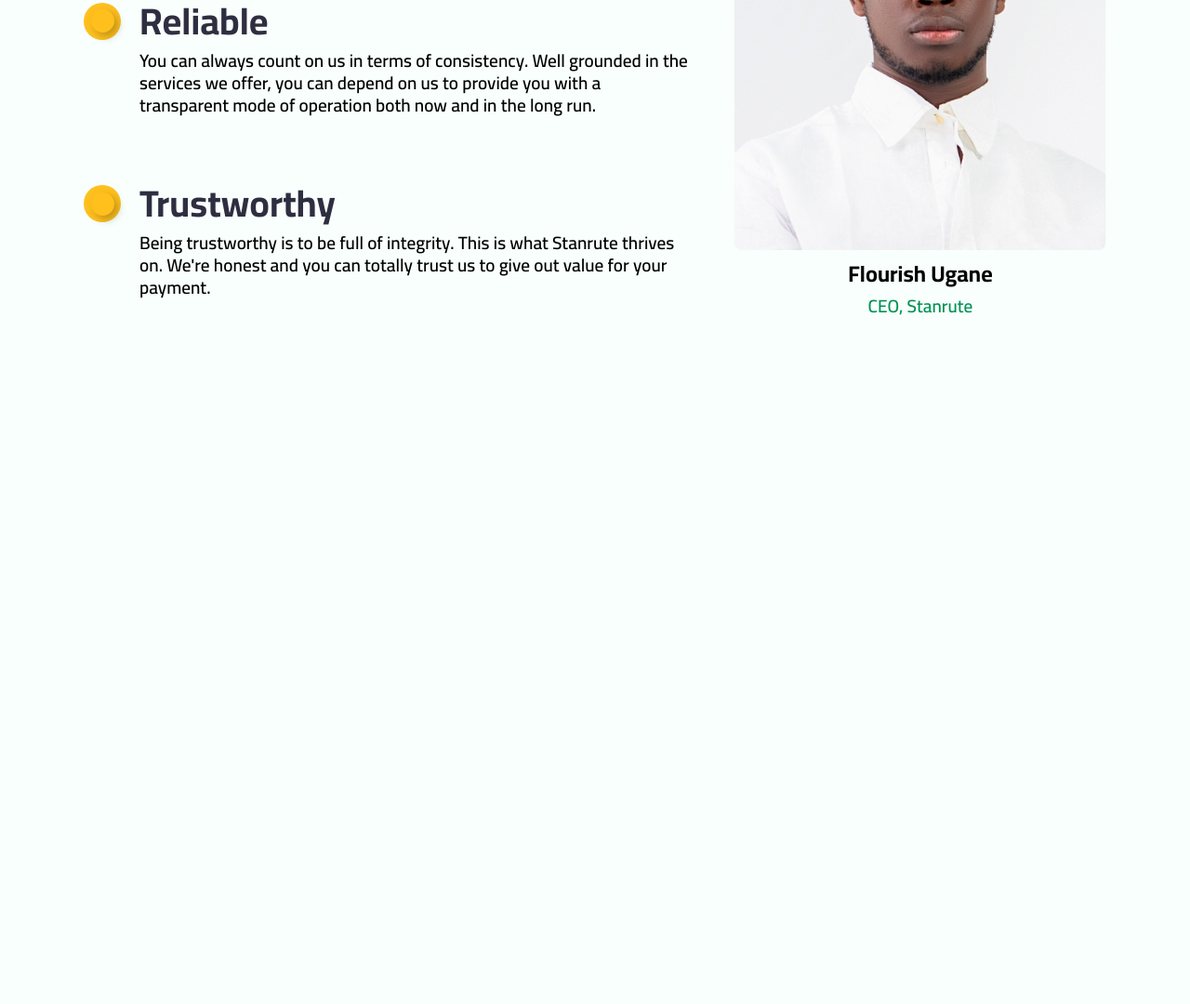
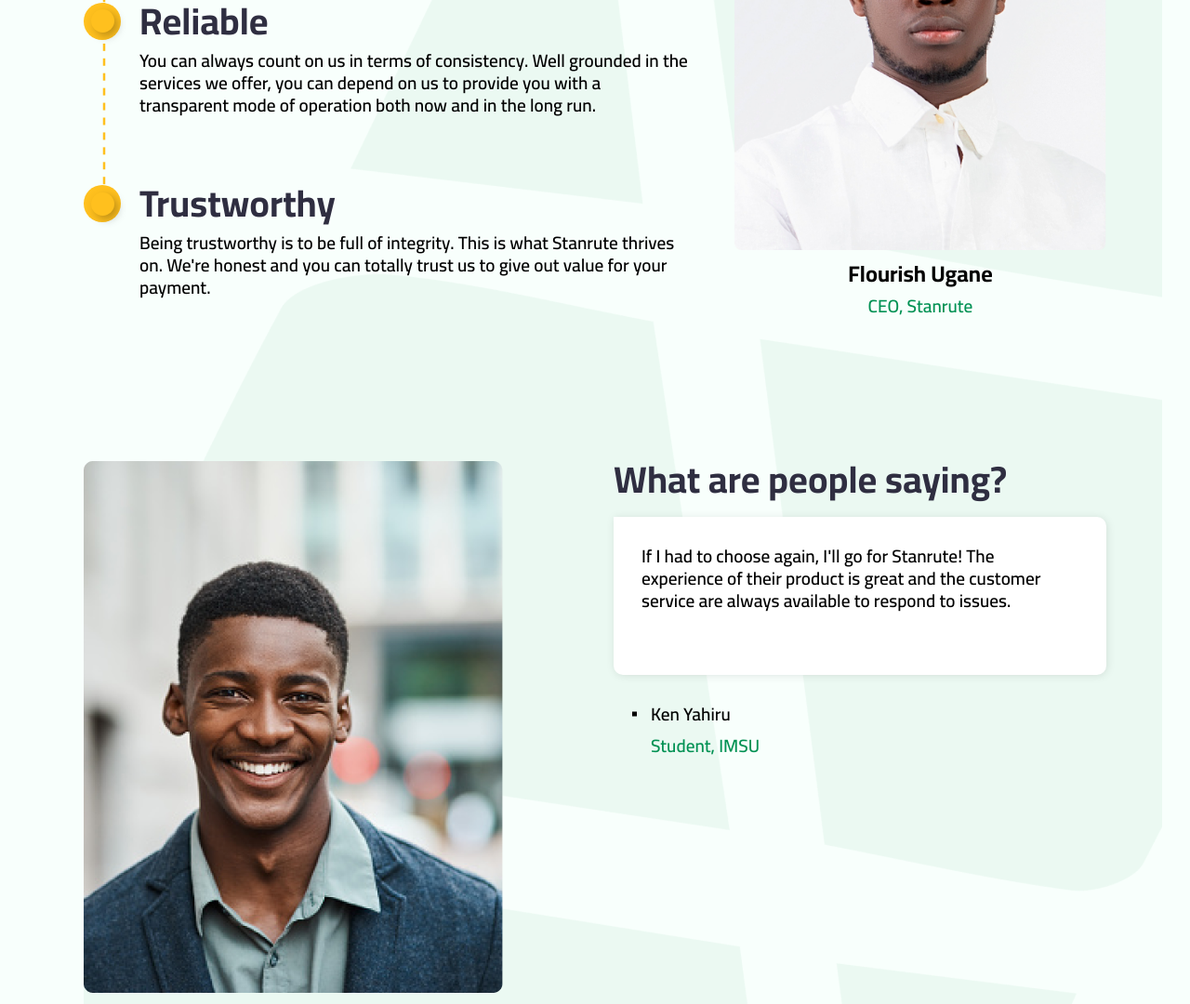
Before and after one commit to AkpetiTrust/Stanrute-Source, a React app: page / in a window 1280 px wide. Shown: the part 3391-4471 px from the top of the page at 93% size. Before the commit the page ends 3787 px from the top, so only its background shows below. Built offline with nearby package versions, Linux system fonts and the light colour scheme.

Commit message:
Home page almost completed

```diff
--- a/src/css/_home.scss
+++ b/src/css/_home.scss
@@ -92,6 +92,17 @@ body {
 }
 
 .features {
+  position: relative;
+  .watermark {
+    position: absolute;
+    left: 0;
+    top: -150px;
+    z-index: -1;
+    height: 200vh;
+    right: -$padding-left;
+    overflow: hidden;
+  }
+
   .features-title {
     margin-bottom: 0.3rem;
   }
@@ -110,6 +121,7 @@ body {
     grid-template-columns: 1fr 400px;
     grid-template-rows: 1fr 1fr 1fr;
     grid-column-gap: 50px;
+    position: relative;
 
     .feature {
       grid-column: 1 / 2;
@@ -143,12 +155,22 @@ body {
         box-shadow: 4px 4px 10px rgba(0, 0, 0, 0.25);
       }
 
+      .dashes {
+        position: absolute;
+        left: 20px;
+        top: 50px;
+        height: 100%;
+        width: 10px;
+        background-image: url(./css/dashes.png);
+        background-repeat: repeat-y;
+      }
+
       .feature-title {
         margin-bottom: 10px;
         font-size: 2.5em;
         font-weight: 700;
         line-height: 1em;
-        width: 500px;
+        max-width: 500px;
         color: #2f2e41;
       }
 
@@ -172,6 +194,100 @@ body {
             font-weight: 700;
             font-size: 1.5rem;
           }
+        }
+      }
+    }
+  }
+}
+
+.testimony {
+  margin-top: 150px;
+  grid-template-columns: 1fr 1fr;
+  grid-column-gap: 40px;
+
+  .testimony-image {
+    img {
+      max-width: 100%;
+    }
+  }
+
+  .testimony-talk {
+    h3 {
+      margin-bottom: 20px;
+      font-size: 2.5em;
+      font-weight: 700;
+      line-height: 1em;
+      max-width: 500px;
+      color: #2f2e41;
+    }
+
+    .card {
+      background-color: #fff;
+      padding: 30px;
+      box-shadow: 1px 1px 10px rgba(0, 0, 0, 0.1);
+      border-radius: 0px 10px 10px 10px;
+      min-height: 170px;
+      margin-bottom: 30px;
+
+      p {
+        font-weight: 600;
+        font-size: 1.2rem;
+        line-height: 1.5rem;
+      }
+    }
+
+    .name-container {
+      padding-left: 40px;
+
+      p {
+        font-weight: 600;
+        font-size: 1.2rem;
+        line-height: 1.5rem;
+      }
+      .name {
+        margin-bottom: 10px;
+        position: relative;
+        &::before {
+          content: "";
+          position: absolute;
+          left: -20px;
+          top: 50%;
+          transform: translateY(-50%);
+          width: 5px;
+          height: 5px;
+          background-color: #000;
+        }
+      }
+    }
+  }
+}
+
+@media screen and(max-width:1200px) {
+  .features {
+    .inner {
+      grid-template-rows: 1fr 1fr 1fr 500px;
+      grid-template-columns: 1fr;
+
+      .feature {
+        grid-column: 1 / 3;
+        .feature-talk {
+          max-width: 100%;
+        }
+      }
+
+      figure {
+        margin-top: 50px;
+        grid-column: 1 / 3;
+        grid-row: 4 / 5;
+        padding-left: 60px;
+
+        img {
+          max-width: unset;
+          max-height: 80%;
+        }
+
+        figcaption {
+          text-align: left;
         }
       }
     }
@@ -208,35 +324,27 @@ body {
   .features p.features-talk {
     width: 100%;
   }
+
+  .features .watermark {
+    right: -$padding-left;
+  }
 }
 
-@media screen and(max-width:1200px) {
-  .features {
-    .inner {
-      grid-template-rows: 1fr 1fr 1fr 500px;
+@media screen and(max-width:600px) {
+  .features .inner figure img {
+    max-width: 100%;
+  }
 
-      .feature {
-        grid-column: 1 / 3;
-        .feature-talk {
-          max-width: 100%;
-        }
-      }
+  .testimony {
+    grid-row-gap: 50px;
 
-      figure {
-        margin-top: 50px;
-        grid-column: 1 / 3;
-        grid-row: 4 / 5;
-        padding-left: 60px;
+    .testimony-talk,
+    .testimony-image {
+      grid-column: 1 / 3;
+    }
 
-        img {
-          max-width: unset;
-          max-height: 80%;
-        }
-
-        figcaption {
-          text-align: left;
-        }
-      }
+    .testimony-image {
+      grid-row: 2 / 3;
     }
   }
 }
--- a/src/pages/Home/Features.jsx
+++ b/src/pages/Home/Features.jsx
@@ -1,9 +1,13 @@
 import React from "react";
 import CEO from "./images/CEO.png";
+import LogoWatermark from "./images/logo-watermark.png";
 
 export default function Features() {
   return (
     <section className="features">
+      <div className="watermark" aria-hidden>
+        <img src={LogoWatermark} alt="watermark" />
+      </div>
       <h1 className="features-title">
         It only gets <span className="text-secondary">better!</span>
       </h1>
@@ -14,6 +18,7 @@ export default function Features() {
 
       <section className="inner grid">
         <div className="feature">
+          <div className="dashes" aria-hidden></div>
           <h3 className="feature-title">Standard</h3>
           <p className="feature-talk">
             At Stanrute, our services come to you on a gold platter. We offer
@@ -22,6 +27,7 @@ export default function Features() {
           </p>
         </div>
         <div className="feature">
+          <div className="dashes" aria-hidden></div>
           <h3 className="feature-title">Reliable</h3>
           <p className="feature-talk">
             You can always count on us in terms of consistency. Well grounded in
--- a/src/pages/Home/Main.jsx
+++ b/src/pages/Home/Main.jsx
@@ -1,6 +1,7 @@
 import React from "react";
 import Service from "./Services/Service";
 import Features from "./Features";
+import Testimony from "./Testimony";
 import Etrading from "./images/e-trading.png";
 import GiftCard from "./images/gift_card.png";
 import Education from "./images/education.png";
@@ -83,6 +84,7 @@ export default function Main() {
         </Service>
       </section>
       <Features />
+      <Testimony />
     </section>
   );
 }
--- /dev/null
+++ b/src/pages/Home/Testimony.jsx
@@ -0,0 +1,26 @@
+import React from "react";
+import TestimonyPic from "./images/testimony.png";
+
+export default function Testimony() {
+  return (
+    <section className="testimony grid">
+      <figure className="testimony-image">
+        <img src={TestimonyPic} alt="testimony" />
+      </figure>
+      <section className="testimony-talk">
+        <h3>What are people saying?</h3>
+        <div className="card">
+          <p>
+            If I had to choose again, I'll go for Stanrute! The experience of
+            their product is great and the customer service are always available
+            to respond to issues.
+          </p>
+        </div>
+        <div className="name-container">
+          <p className="name">Ken Yahiru</p>
+          <p className="text-primary">Student, IMSU</p>
+        </div>
+      </section>
+    </section>
+  );
+}
```
Also changed, not shown: src/css/dashes.png (added), src/index.css, src/pages/Home/images/logo-watermark.png (added), src/pages/Home/images/testimony.png (added), 1 other file.
